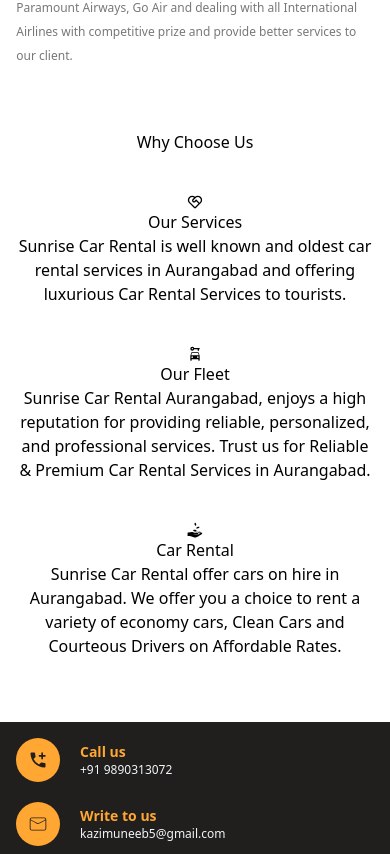
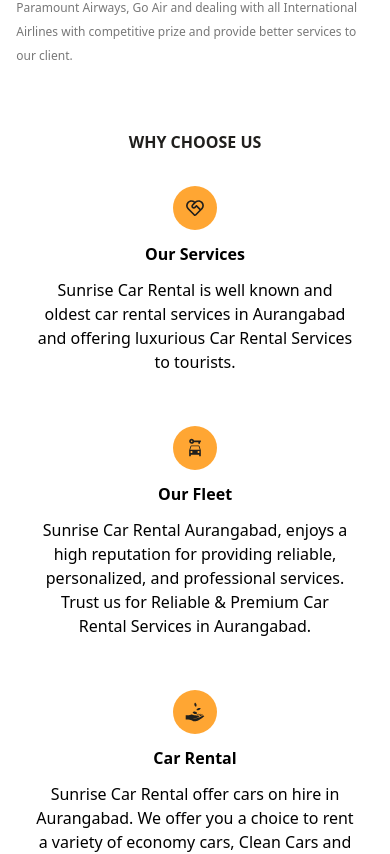
Before and after one commit to KaziMuneeb/sunrise_car_rentals, a Next.js app: page /about in a window 390 px wide. Shown: the part 775-1629 px from the top of the page. Built offline with nearby package versions, Linux system fonts and the light colour scheme.

Commit message:
added why choose us

```diff
--- a/app/about/page.jsx
+++ b/app/about/page.jsx
@@ -2,21 +2,23 @@
 import { MdCarRental } from "react-icons/md";
 import { GiReceiveMoney } from "react-icons/gi";
 
+const logoClass =
+  "text-xl text-base-color font-semibold sm:text-2xl md:text-3xl  lg:text-4xl";
 const whyChooseUs = [
   {
     title: "Our Services",
     desc: "Sunrise Car Rental is well known and oldest car rental services in Aurangabad and offering luxurious Car Rental Services to tourists.",
-    logo: <RiServiceLine />,
+    logo: <RiServiceLine className={logoClass} />,
   },
   {
     title: "Our Fleet",
     desc: "Sunrise Car Rental Aurangabad, enjoys a high reputation for providing reliable, personalized, and professional services. Trust us for Reliable & Premium Car Rental Services in Aurangabad.",
-    logo: <MdCarRental />,
+    logo: <MdCarRental className={logoClass} />,
   },
   {
     title: "Car Rental",
     desc: "Sunrise Car Rental offer cars on hire in Aurangabad. We offer you a choice to rent a variety of economy cars, Clean Cars and Courteous Drivers on Affordable Rates.",
-    logo: <GiReceiveMoney />,
+    logo: <GiReceiveMoney className={logoClass} />,
   },
 ];
 
@@ -66,15 +68,21 @@
           </span>
         </div>
       </div>
-      <div className="grid  md:grid-cols-3 gap-x-10 gap-y-10 my-16 place-items-center ">
-        <h1 className="md:col-span-3">Why Choose Us</h1>
+      <div className="grid  md:grid-cols-3 gap-x-10 gap-y-3 sm:gap-y-5 md:gap-y-7 lg:gap-y-10 my-16 items-start">
+        <h1 className="md:col-span-3 justify-self-center sm:text-xl md:text-2xl lg:text-3xl font-semibold sm:font-extrabold text-base-color">
+          WHY CHOOSE US
+        </h1>
         {whyChooseUs.map((block) => (
           <div
             key={block.title}
-            className=" place-items-center grid self-center"
+            className=" justify-items-center grid hover hover:bg-bg-grey cursor-pointer hover:rounded-xl p-5 space-y-3 sm:space-y-5"
           >
-            <span>{block.logo}</span>
-            <h2>{block.title}</h2>
+            <span className="rounded-full bg-vivid-orange p-3 self-start">
+              {block.logo}
+            </span>
+            <h2 className="sm:text-base md:text-lg lg:text-xl font-semibold">
+              {block.title}
+            </h2>
             <span className="text-center">{block.desc}</span>
           </div>
         ))}
```
